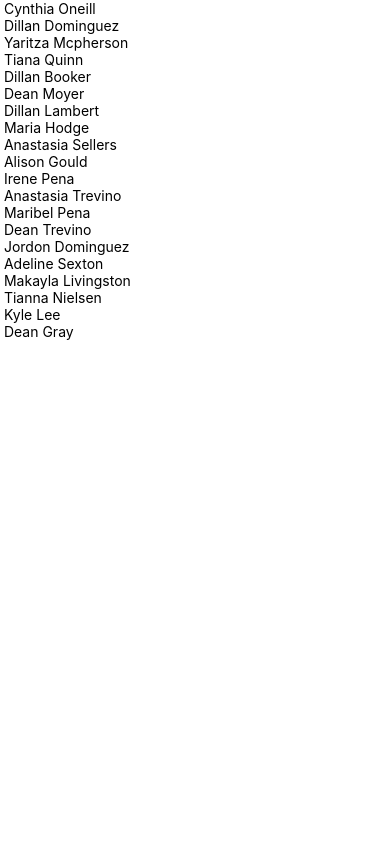
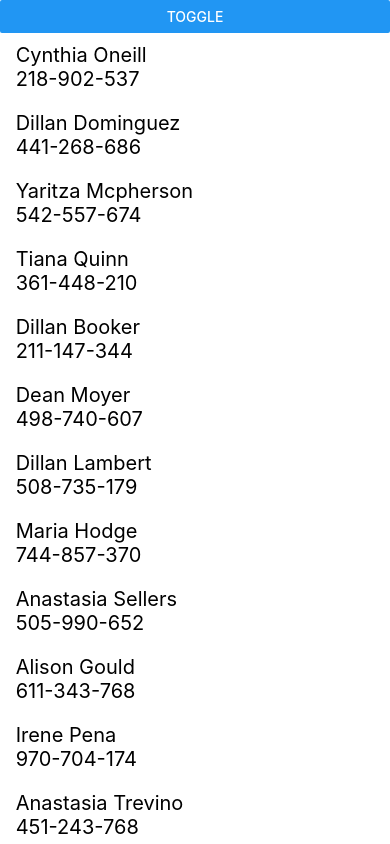
Before and after one commit to kaungnyuntsan/Contacts, a React Native app: screen / in a window 390 px wide. Built offline with nearby package versions, Linux system fonts and the light colour scheme.

Commit message:
flatlist draft

```diff
--- a/App.js
+++ b/App.js
@@ -1,22 +1,44 @@
-import { StatusBar } from 'expo-status-bar';
-import { StyleSheet, Text, View, ScrollView } from 'react-native';
-import { randomContacts } from './randomContacts';
+import { StatusBar } from "expo-status-bar";
+import { useState } from "react";
+import {
+  StyleSheet,
+  Text,
+  View,
+  ScrollView,
+  SafeAreaView,
+  Button,
+  FlatList,
+} from "react-native";
+import randomContacts from "./randomContacts";
+import { ContactsList } from "./ContactsList";
 
 export default function App() {
+  const [contactsView, setContactsView] = useState(true);
+
   return (
-    <View style={styles.container}>
-      {randomContacts().map(contact => (
-        <Text> {contact.name} </Text>
-      ))}
-      <StatusBar style="auto" />
-    </View>
+    <SafeAreaView style={styles.container}>
+      <Button title="toggle" onPress={() => setContactsView(!contactsView)} />
+      {contactsView && (
+        <FlatList
+          data={randomContacts}
+          // renderItem={({ item }) => (
+          //   <ContactsList key={item.key} name={item.name} phone={item.phone} />
+          // )}
+          renderItem={({ item }) => <ContactsList {...item} />}
+        />
+      )}
+    </SafeAreaView>
   );
+
+  {
+    /* <Button title="console" onPress={() => console.log(contactsView)} /> */
+  }
 }
 
 const styles = StyleSheet.create({
   container: {
     flex: 1,
-    backgroundColor: '#fff',
+    backgroundColor: "#fff",
     // alignItems: 'center',
     // justifyContent: 'center',
   },
--- /dev/null
+++ b/ContactsList.js
@@ -0,0 +1,21 @@
+import { Text, StyleSheet, View } from "react-native";
+
+const ContactsList = ({ name, phone }) => {
+  return (
+    <View style={styles.container}>
+      <Text style={styles.text}> {name} </Text>
+      <Text style={styles.text}> {phone} </Text>
+    </View>
+  );
+};
+
+const styles = StyleSheet.create({
+  container: {
+    margin: 10,
+  },
+  text: {
+    fontSize: 20,
+  },
+});
+
+export { ContactsList };
--- a/randomContacts.js
+++ b/randomContacts.js
@@ -1,7 +1,7 @@
 // goal   [ { key: 1, name: 'Emanuel Sexton', phone: '708-833-506' },
-  // { key: 2, name: 'Joel Frank', phone: '433-352-239' }, ]
+// { key: 2, name: 'Joel Frank', phone: '433-352-239' }, ]
 
-const numContacts = 20;
+const numContacts = 1500;
 
 const firstNames = [
   "Yaritza",
@@ -106,40 +106,42 @@ const lastNames = [
   "Frank",
   "Livingston",
   "Yates",
-
 ];
 
-const getRandomInt = ( max, min = 0) => Math.floor(Math.random() * (max - min + 1) + min)
-
+const getRandomInt = (max, min = 0) =>
+  Math.floor(Math.random() * (max - min + 1) + min);
 
 const getRandomName = () => {
-  const firstNamesRange = firstNames.length - 1
-  const lastNamesRange = lastNames.length - 1
-  const randomFirstName = firstNames[getRandomInt(firstNamesRange)]
-  const randomLastName = lastNames[getRandomInt(lastNamesRange)]
-  return `${randomFirstName} ${randomLastName}`
-}
+  const firstNamesRange = firstNames.length - 1;
+  const lastNamesRange = lastNames.length - 1;
+  const randomFirstName = firstNames[getRandomInt(firstNamesRange)];
+  const randomLastName = lastNames[getRandomInt(lastNamesRange)];
+  return `${randomFirstName} ${randomLastName}`;
+};
 
 const getRandomPhone = () => {
-  const randInt1 = getRandomInt(999,100)
-  const randInt2 = getRandomInt(999,100)
-  const randInt3 = getRandomInt(999,100)
-  return `${randInt1}-${randInt2}-${randInt3}`
+  const randInt1 = getRandomInt(999, 100);
+  const randInt2 = getRandomInt(999, 100);
+  const randInt3 = getRandomInt(999, 100);
+  return `${randInt1}-${randInt2}-${randInt3}`;
+};
 
+const getRandomContact = () => ({
+  name: getRandomName(),
+  phone: getRandomPhone(),
+});
 
-}
-
-
-const getRandomContact = () => ({ name : getRandomName(), phone : getRandomPhone()})
-
-const addKey = (contact,key) => ({ key, ...contact})
+const addKey = (contact, key) => ({ key, ...contact });
 
 // console.log(getRandomInt())
 // console.log(getRandomName());
 // console.log(getRandomPhone());
 // console.log(getRandomContact());
 
-const randomContacts = () => Array.from({length : numContacts}, getRandomContact).map(addKey)
+// const randomContacts = () =>
+export default Array.from({ length: numContacts }, getRandomContact).map(
+  addKey
+);
 
-export {randomContacts};
+// export { randomContacts };
 // console.log( randomContacts());
```
